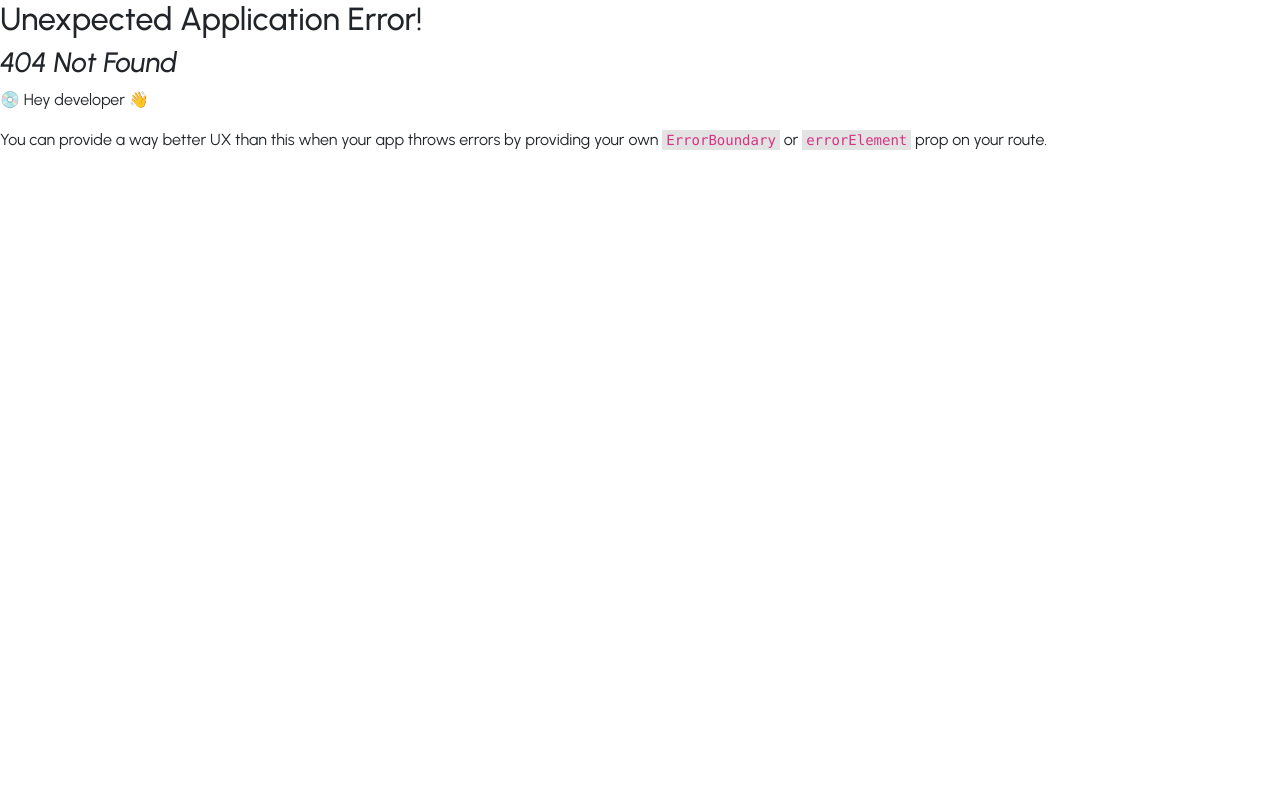
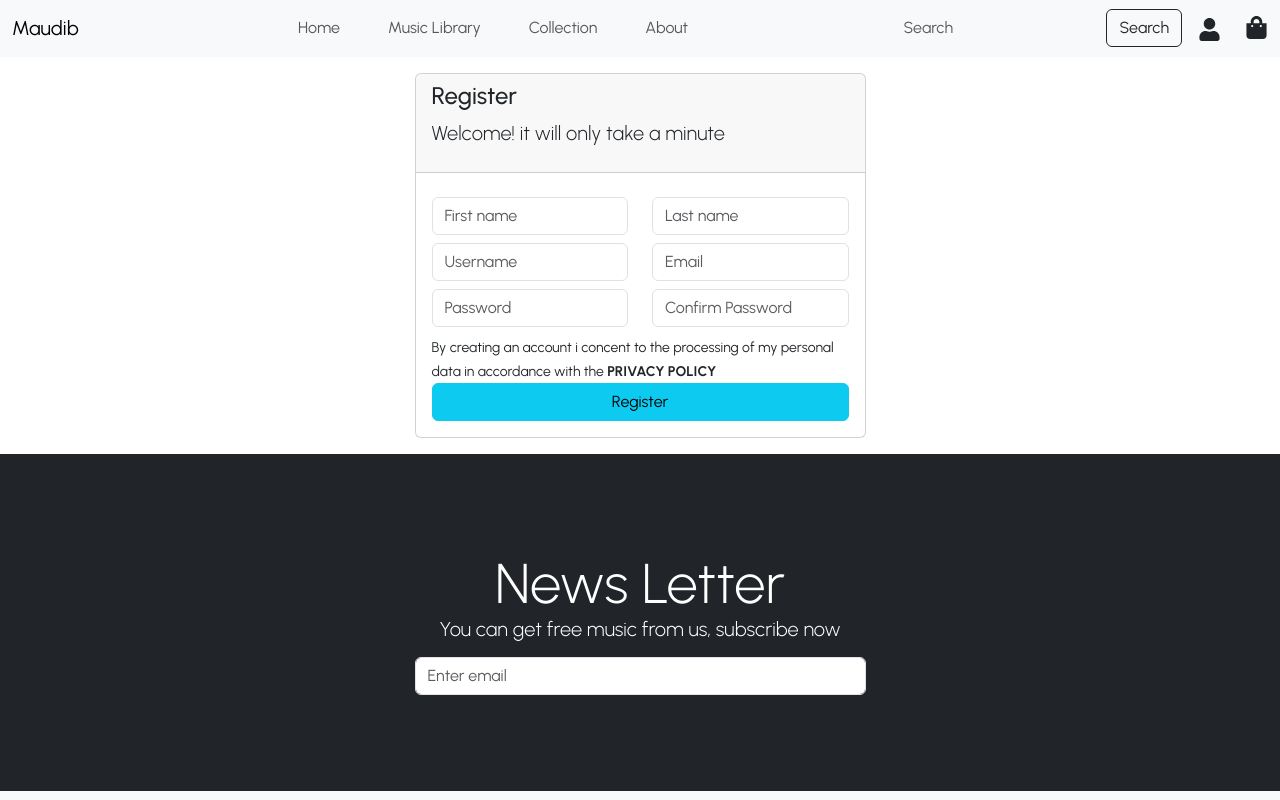
Before and after one commit to nathanielnosa/music_store_frontside, a React (Vite) app: page /register in a window 1280 px wide. Before the commit this address had no page. Shown: the top 800 px of the page. Built offline with nearby package versions, Linux system fonts and the light colour scheme.

Commit message:
login and register

```diff
--- a/src/components/Navbar.jsx
+++ b/src/components/Navbar.jsx
@@ -49,7 +49,7 @@ const Navbar = () => {
               </button>
             </form>
             <div className="d-flex gap-4 my-2 cursor-pointer">
-              <FaUser size={23} style={{ color: 'var(--main-color)' }} />
+              <Link className="text-dark" to={'login'}><FaUser size={23} style={{ color: 'var(--main-color)' }} /></Link>
               <FaShoppingBag size={23} style={{ color: 'var(--main-color)' }} />
             </div>
           </div>
--- /dev/null
+++ b/src/pages/Login.jsx
@@ -0,0 +1,43 @@
+import { Link } from "react-router-dom"
+
+const Login = () => {
+  return (
+    <section id="register">
+      <div className="container py-3">
+        <div className="row">
+          <div className="col-md-5 mx-auto">
+            <div className="card">
+              <div className="card-header">
+                <h4>Login</h4>
+                <p className="lead">Hi! welcome it&#39;s good to have you back </p>
+              </div>
+              <div className="card-body">
+                <form action="">
+                  <div className="form-group my-2">
+                    <input type="text" name="uname" className="form-control" placeholder="Username" />
+                  </div>
+                  <div className="form-group my-2">
+                    <input type="password" name="pwd" className="form-control" placeholder="Password" />
+                  </div>
+                  <div className="form-group my-2 d-flex gap-2">
+                    <input type="checkbox" name="pwd" className="form-check" placeholder="Password" />Remember me
+                  </div>
+
+                  <div className="d-grid">
+                    <button className="btn btn-info">Login</button>
+                  </div>
+                  <div className="form-group my-2 text-center">
+                    <Link className="text-dark text-decoration-none">Forget password</Link> <br></br>
+                    <Link to={'/register'} className="text-dark text-decoration-none">Don&#39;t have an account? click here</Link>
+                  </div>
+                </form>
+              </div>
+            </div>
+          </div>
+        </div>
+      </div>
+    </section>
+  )
+}
+
+export default Login
--- /dev/null
+++ b/src/pages/Register.jsx
@@ -0,0 +1,60 @@
+const Register = () => {
+  return (
+    <section id="register">
+      <div className="container py-3">
+        <div className="row">
+          <div className="col-md-5 mx-auto">
+            <div className="card">
+              <div className="card-header">
+                <h4>Register</h4>
+                <p className="lead">Welcome! it will only take a minute</p>
+              </div>
+              <div className="card-body">
+                <form action="">
+                  <div className="form-group my-2">
+                    <div className="row">
+                      <div className="col-md-6">
+                        <input type="text" name="fname" className="form-control" placeholder="First name" />
+                      </div>
+                      <div className="col-md-6">
+                        <input type="text" name="lname" className="form-control" placeholder="Last name" />
+                      </div>
+                    </div>
+                  </div>
+                  <div className="form-group my-2">
+                    <div className="row">
+                      <div className="col-md-6">
+                        <input type="text" name="uname" className="form-control" placeholder="Username" />
+                      </div>
+                      <div className="col-md-6">
+                        <input type="email" name="email" className="form-control" placeholder="Email" />
+                      </div>
+                    </div>
+                  </div>
+                  <div className="form-group my-2">
+                    <div className="row">
+                      <div className="col-md-6">
+                        <input type="password" name="pwd" className="form-control" placeholder="Password" />
+                      </div>
+                      <div className="col-md-6">
+                        <input type="password" name="cpwd" className="form-control" placeholder="Confirm Password" />
+                      </div>
+                    </div>
+                  </div>
+                  <small className=" my-2">
+                    By creating an account i concent to the processing of my personal data in accordance with the <strong>PRIVACY POLICY</strong>
+                  </small>
+                  <div className="d-grid">
+                    <button className="btn btn-info">Register</button>
+                  </div>
+                </form>
+              </div>
+            </div>
+          </div>
+        </div>
+      </div>
+    </section>
+  )
+}
+
+export default Register
--- a/src/routers/RouterMain.jsx
+++ b/src/routers/RouterMain.jsx
@@ -11,6 +11,8 @@ import '../index.css'
 import Music from "../pages/Music"
 import About from "../pages/About"
 import Detail from "../pages/Detail"
+import Register from "../pages/Register"
+import Login from "../pages/Login"
 
 const RouterMain = () => {
   const routers = createBrowserRouter(
@@ -20,6 +22,9 @@ const RouterMain = () => {
         <Route path="/musics" element={<Music />} />
         <Route path="/about" element={<About />} />
         <Route path="/music/:id" element={<Detail />} />
+        <Route path="/register" element={<Register />} />
+        <Route path="/login" element={<Login />} />
+
       </Route>
     )
 
```
